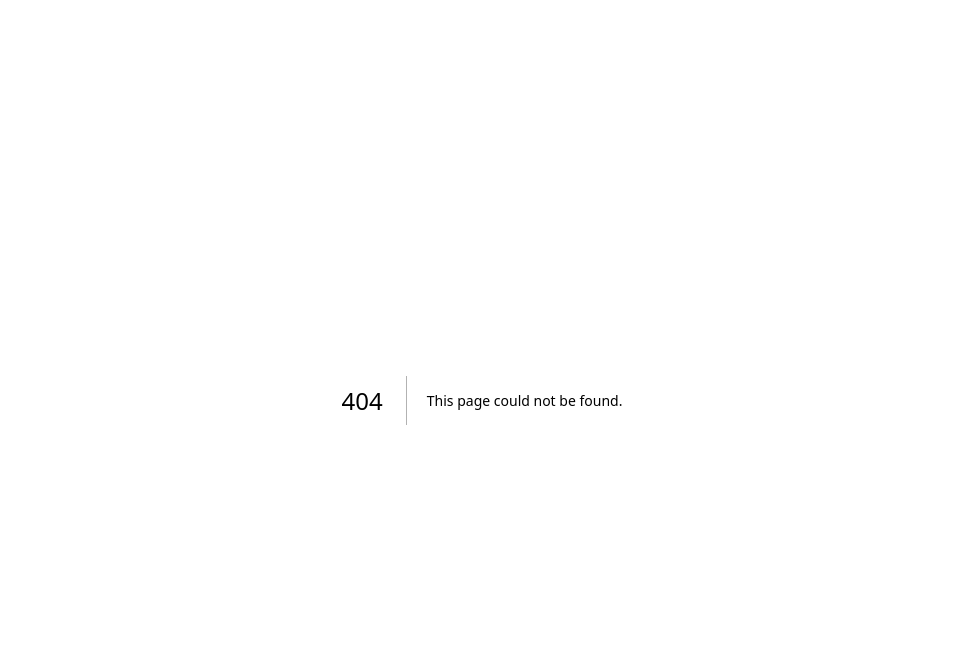
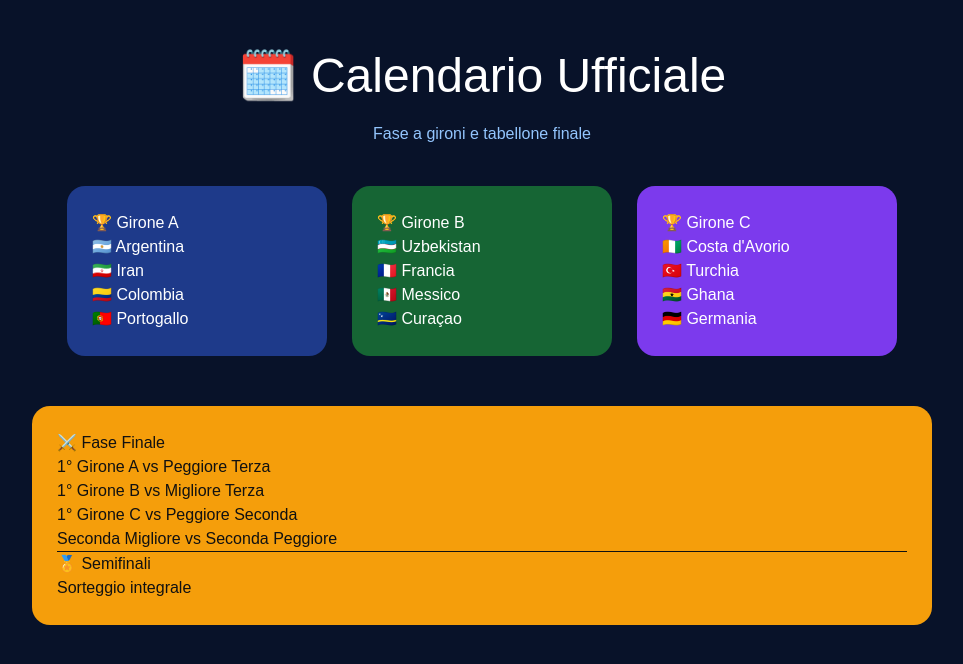
Before and after one commit to sixtoelevenent-arch/fantaaquilacastoro, a Next.js app: page /gironi in a window 1280 px wide. Before the commit this address had no page. Shown: the top 664 px of the page, without its empty margins (158-1121 px from the left). Built offline with nearby package versions, Linux system fonts and the light colour scheme.

Commit message:
Aggiornamento sito

```diff
--- /dev/null
+++ b/app/gironi/page.tsx
@@ -0,0 +1,118 @@
+export default function CalendarioPage() {
+  return (
+    <main
+      style={{
+        minHeight: "100vh",
+        background: "#081229",
+        color: "white",
+        padding: "40px",
+      }}
+    >
+      <h1
+        style={{
+          textAlign: "center",
+          fontSize: "3rem",
+          marginBottom: "10px",
+        }}
+      >
+        🗓️ Calendario Ufficiale
+      </h1>
+
+      <p
+        style={{
+          textAlign: "center",
+          color: "#93c5fd",
+          marginBottom: "40px",
+        }}
+      >
+        Fase a gironi e tabellone finale
+      </p>
+
+      <div
+        style={{
+          display: "flex",
+          flexWrap: "wrap",
+          gap: "25px",
+          justifyContent: "center",
+        }}
+      >
+        <div
+          style={{
+            background: "#1e3a8a",
+            padding: "25px",
+            borderRadius: "18px",
+            width: "260px",
+          }}
+        >
+          <h2>🏆 Girone A</h2>
+
+          <p>🇦🇷 Argentina</p>
+          <p>🇮🇷 Iran</p>
+          <p>🇨🇴 Colombia</p>
+          <p>🇵🇹 Portogallo</p>
+        </div>
+
+        <div
+          style={{
+            background: "#166534",
+            padding: "25px",
+            borderRadius: "18px",
+            width: "260px",
+          }}
+        >
+          <h2>🏆 Girone B</h2>
+
+          <p>🇺🇿 Uzbekistan</p>
+          <p>🇫🇷 Francia</p>
+          <p>🇲🇽 Messico</p>
+          <p>🇨🇼 Curaçao</p>
+        </div>
+
+        <div
+          style={{
+            background: "#7c3aed",
+            padding: "25px",
+            borderRadius: "18px",
+            width: "260px",
+          }}
+        >
+          <h2>🏆 Girone C</h2>
+
+          <p>🇨🇮 Costa d'Avorio</p>
+          <p>🇹🇷 Turchia</p>
+          <p>🇬🇭 Ghana</p>
+          <p>🇩🇪 Germania</p>
+        </div>
+      </div>
+
+      <div
+        style={{
+          marginTop: "50px",
+          background: "#f59e0b",
+          color: "#111",
+          padding: "25px",
+          borderRadius: "18px",
+          maxWidth: "900px",
+          marginLeft: "auto",
+          marginRight: "auto",
+        }}
+      >
+        <h2>⚔️ Fase Finale</h2>
+
+        <p>1° Girone A vs Peggiore Terza</p>
+
+        <p>1° Girone B vs Migliore Terza</p>
+
+        <p>1° Girone C vs Peggiore Seconda</p>
+
+        <p>Seconda Migliore vs Seconda Peggiore</p>
+
+        <hr />
+
+        <h3>🏅 Semifinali</h3>
+
+        <p>Sorteggio integrale</p>
+      </div>
+    </main>
+  );
+}
```
Also changed, not shown: app/classifiche/page.tsx (added), app/fase-finale/page.tsx (added), app/live/page.tsx (added), app/svincolati/page.tsx (added).
